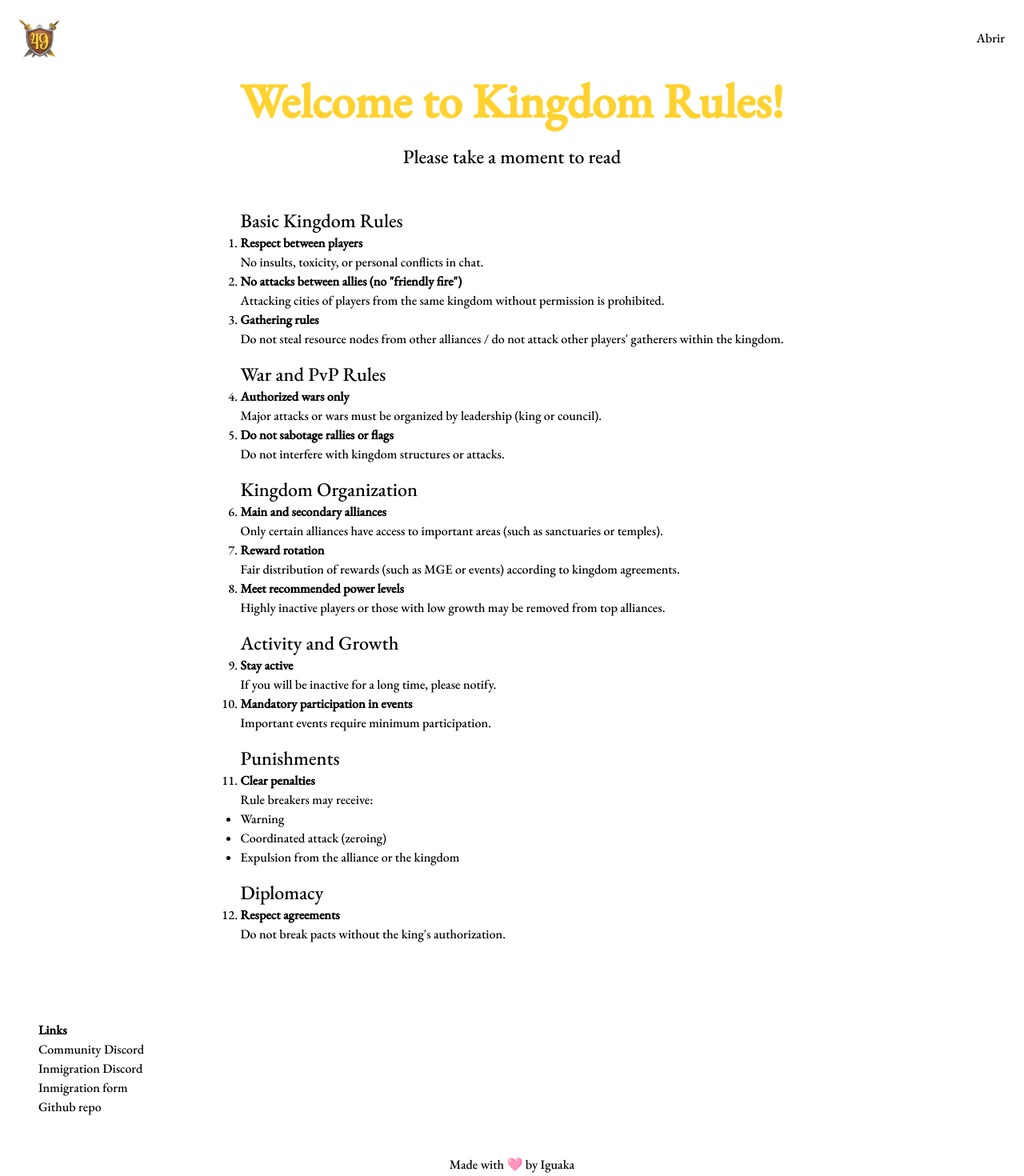
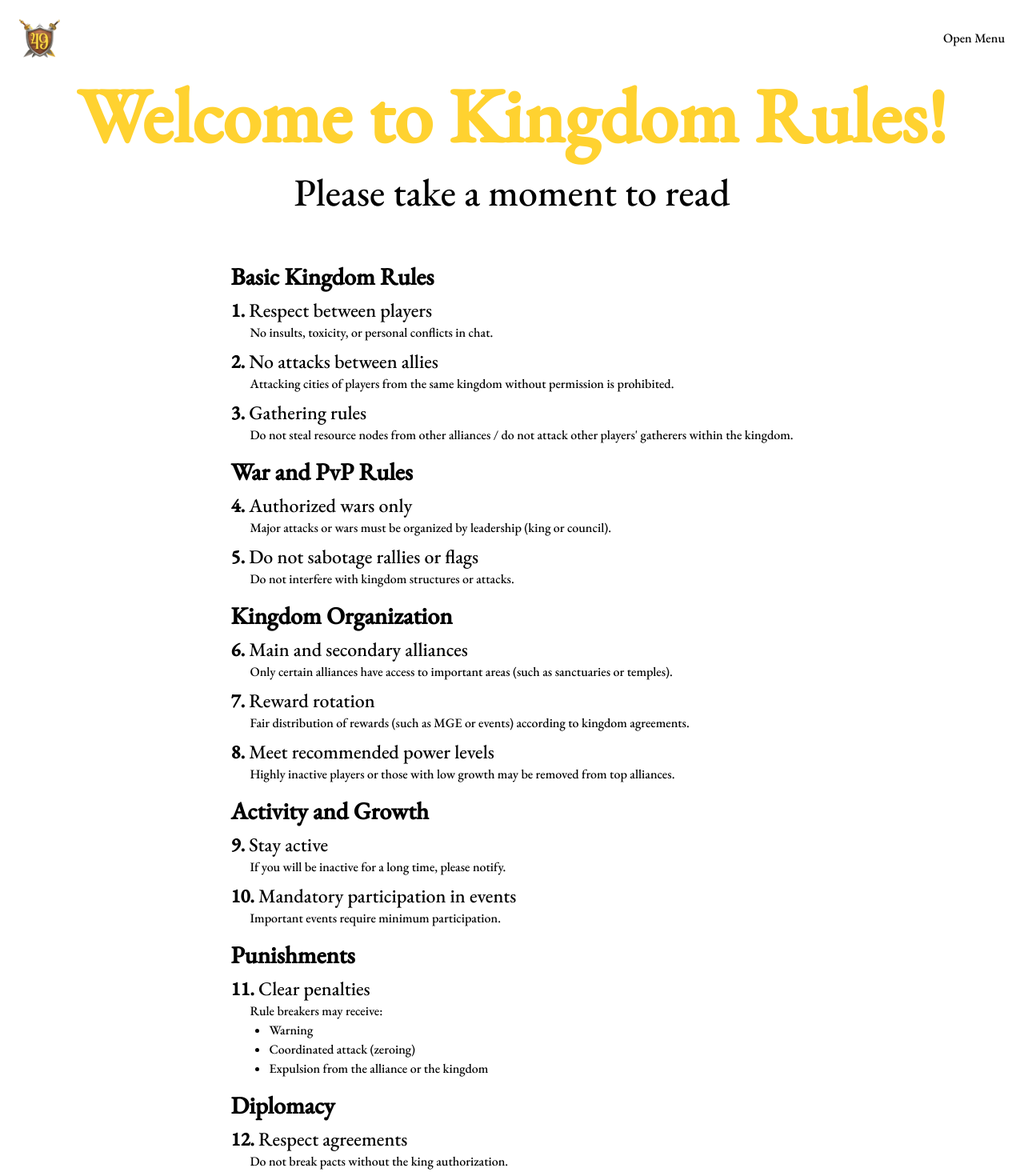
Before and after one commit to Iguakq/kd4049-web, a Next.js app: page /rules in a window 1280 px wide. Shown: the top 1470 px of the page at 80% size. Built offline with nearby package versions, Linux system fonts and the light colour scheme.

Commit message:
Update rules page

```diff
--- a/app/(pages)/rules/page.tsx
+++ b/app/(pages)/rules/page.tsx
@@ -1,102 +1,148 @@
+import type { Metadata } from "next";
+
+export const metadata: Metadata = {
+  title: "Rules",
+  description: "Kingdom rules! Be sure to read!",
+};
+
 export default function Rules() {
   return (
-    <>
+    <main>
       {/* Hero */}
-      <section className="pt-24 flex flex-col items-center gap-6">
-        <h1 className="text-center text-6xl font-bold text-amber-300">
+      <section className="flex flex-col items-center gap-6 pt-24">
+        <h1 className="text-center text-6xl md:text-8xl font-bold text-amber-300">
           Welcome to Kingdom Rules!
         </h1>
-        <h2 className="text-2xl">Please take a moment to read</h2>
+        <h2 className="text-3xl md:text-5xl">Please take a moment to read</h2>
       </section>
 
-      <section className="p-12 flex flex-col items-center">
-        <ol className="list-decimal">
-          <h1 className="text-2xl">Basic Kingdom Rules</h1>
+      {/* Rules */}
+      <section className="flex flex-col items-center p-12">
+        <ol>
+          {/* Basic Kingdom Rules */}
+          <h2 className="rule-section">Basic Kingdom Rules</h2>
           <li>
-            <strong>Respect between players</strong>
-            <p>No insults, toxicity, or personal conflicts in chat.</p>
+            <h3 className="rule-title">
+              <strong>1. </strong>Respect between players
+            </h3>
+            <p className="rule-description">
+              No insults, toxicity, or personal conflicts in chat.
+            </p>
           </li>
           <li>
-            <strong>No attacks between allies (no "friendly fire")</strong>
-            <p>
+            <h3 className="rule-title">
+              <strong>2. </strong>No attacks between allies
+            </h3>
+            <p className="rule-description">
               Attacking cities of players from the same kingdom without
               permission is prohibited.
             </p>
           </li>
           <li>
-            <strong>Gathering rules</strong>
-            <p>
+            <h3 className="rule-title">
+              <strong>3. </strong>Gathering rules
+            </h3>
+            <p className="rule-description">
               Do not steal resource nodes from other alliances / do not attack
               other players' gatherers within the kingdom.
             </p>
           </li>
 
-          <h1 className="pt-4 text-2xl">War and PvP Rules</h1>
+          {/* War and PvP Rules */}
+          <h2 className="rule-section">War and PvP Rules</h2>
           <li>
-            <strong>Authorized wars only</strong>
-            <p>
+            <h3 className="rule-title">
+              <strong>4. </strong>Authorized wars only
+            </h3>
+            <p className="rule-description">
               Major attacks or wars must be organized by leadership (king or
               council).
             </p>
           </li>
           <li>
-            <strong>Do not sabotage rallies or flags</strong>
-            <p>Do not interfere with kingdom structures or attacks.</p>
+            <h3 className="rule-title">
+              <strong>5. </strong>Do not sabotage rallies or flags
+            </h3>
+            <p className="rule-description">
+              Do not interfere with kingdom structures or attacks.
+            </p>
           </li>
 
-          <h1 className="pt-4 text-2xl">Kingdom Organization</h1>
+          {/* Kingdom Organization */}
+          <h2 className="rule-section">Kingdom Organization</h2>
           <li>
-            <strong>Main and secondary alliances</strong>
-            <p>
+            <h3 className="rule-title">
+              <strong>6. </strong>Main and secondary alliances
+            </h3>
+            <p className="rule-description">
               Only certain alliances have access to important areas (such as
               sanctuaries or temples).
             </p>
           </li>
           <li>
-            <strong>Reward rotation</strong>
-            <p>
+            <h3 className="rule-title">
+              <strong>7. </strong>Reward rotation
+            </h3>
+            <p className="rule-description">
               Fair distribution of rewards (such as MGE or events) according to
               kingdom agreements.
             </p>
           </li>
           <li>
-            <strong>Meet recommended power levels</strong>
-            <p>
+            <h3 className="rule-title">
+              <strong>8. </strong>Meet recommended power levels
+            </h3>
+            <p className="rule-description">
               Highly inactive players or those with low growth may be removed
               from top alliances.
             </p>
           </li>
 
-          <h1 className="pt-4 text-2xl">Activity and Growth</h1>
+          {/* Activity and Growth */}
+          <h2 className="rule-section">Activity and Growth</h2>
           <li>
-            <strong>Stay active</strong>
-            <p>If you will be inactive for a long time, please notify.</p>
+            <h3 className="rule-title">
+              <strong>9. </strong>Stay active
+            </h3>
+            <p className="rule-description">
+              If you will be inactive for a long time, please notify.
+            </p>
           </li>
           <li>
-            <strong>Mandatory participation in events</strong>
-            <p>Important events require minimum participation.</p>
+            <h3 className="rule-title">
+              <strong>10. </strong>Mandatory participation in events
+            </h3>
+            <p className="rule-description">
+              Important events require minimum participation.
+            </p>
           </li>
 
-          <h1 className="pt-4 text-2xl">Punishments</h1>
+          {/* Punishments */}
+          <h2 className="rule-section">Punishments</h2>
           <li>
-            <strong>Clear penalties</strong>
-            <h1>
-              Rule breakers may receive:
-              <ul className="list-disc">
-                <li>Warning</li>
-                <li>Coordinated attack (zeroing)</li>
-                <li>Expulsion from the alliance or the kingdom</li>
-              </ul>
-            </h1>
+            <h3 className="rule-title">
+              <strong>11. </strong>Clear penalties
+            </h3>
+            <p className="rule-description">Rule breakers may receive:</p>
+            <ul className="list-disc pl-12">
+              <li>Warning</li>
+              <li>Coordinated attack (zeroing)</li>
+              <li>Expulsion from the alliance or the kingdom</li>
+            </ul>
           </li>
 
-          <h1 className="pt-4 text-2xl">Diplomacy</h1>
+          {/* Diplomacy */}
+          <h2 className="rule-section">Diplomacy</h2>
           <li>
-            <strong>Respect agreements</strong>
-            <p>Do not break pacts without the king's authorization.</p>
+            <h3 className="rule-title">
+              <strong>12. </strong>Respect agreements
+            </h3>
+            <p className="rule-description">
+              Do not break pacts without the king authorization.
+            </p>
           </li>
         </ol>
       </section>
-    </>
+    </main>
   );
 }
--- a/app/globals.css
+++ b/app/globals.css
@@ -3,3 +3,17 @@
 .root {
     isolation: isolate;
 }
+
+@layer components {
+    .rule-section {
+        @apply text-3xl font-bold pt-4;
+    }
+
+    .rule-title {
+        @apply text-2xl pt-2;
+    }
+
+    .rule-description {
+        @apply pl-6;
+    }
+}
--- a/components/Header.tsx
+++ b/components/Header.tsx
@@ -10,12 +10,12 @@ export default function Header() {
       {/* Menu */}
 
       <Drawer.Root>
-        <Drawer.Trigger>Abrir</Drawer.Trigger>
+        <Drawer.Trigger>Open Menu</Drawer.Trigger>
         <Drawer.Portal>
           <Drawer.Backdrop className="fixed inset-0 bg-black/45" />
           <Drawer.Viewport className="fixed inset-0 flex items-end">
             <Drawer.Popup className="h-full w-full rounded-t-2xl bg-white">
-              <Drawer.Content>nose</Drawer.Content>
+              <Drawer.Content>navigation links here</Drawer.Content>
             </Drawer.Popup>
           </Drawer.Viewport>
         </Drawer.Portal>
```
